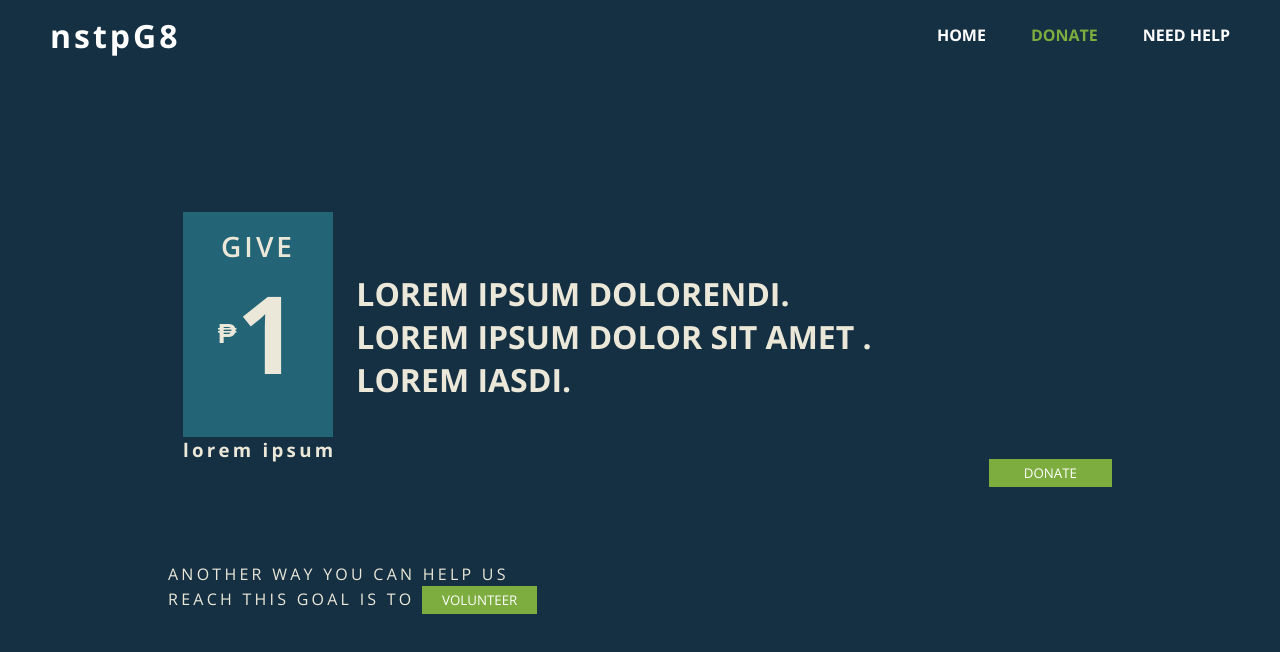
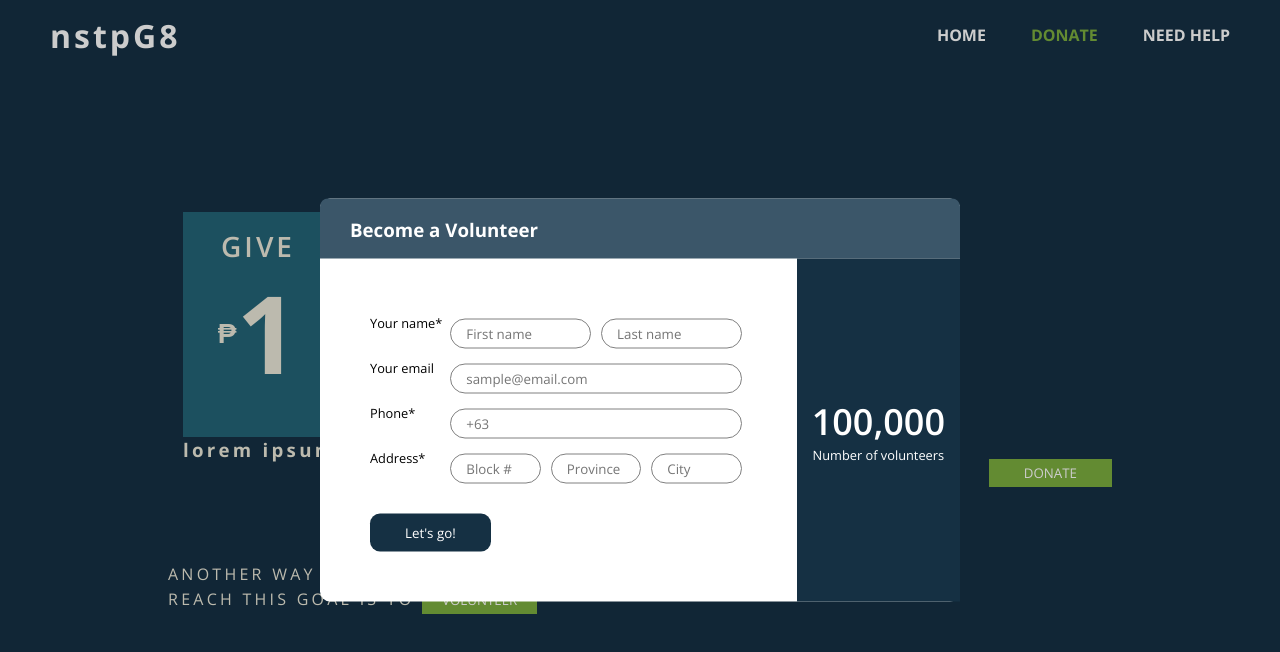
Before and after one commit to luckyx314/projectInom, a React (Create React App) app in the folder client/: page /donate in a window 1280 px wide. Shown: the top 652 px of the page. Built offline with nearby package versions, Linux system fonts and the light colour scheme.

Commit message:
new file: volunteer modal

```diff
--- a/client/src/components/Modals/Modal.css
+++ b/client/src/components/Modals/Modal.css
@@ -3,7 +3,7 @@
     top: 50%;
     left: 50%;
     min-width: 300px;
-    max-width: 600px;
+    max-width: 700px;
     transform: translate(
         -50%,
         -50%
@@ -12,7 +12,6 @@
     background-color: white;
     border-radius: 10px;
     z-index: 100;
-
 }
 
 .modal-overlay {
--- a/client/src/components/Modals/Modal.js
+++ b/client/src/components/Modals/Modal.js
@@ -6,11 +6,15 @@ import "./Modal.css";
 
 // react redux
 import { useSelector } from "react-redux";
+import VolunteerModal from "./VolunteerModal/VolunteerModal";
 
 const Modal = () => {
     const isModalOpen = useSelector((state) => state.modalReducer.isModalOpen);
     const donationModalStatus = useSelector(
         (state) => state.modalReducer.open_donationModal
+    );
+    const volunteerModalStatus = useSelector(
+        (state) => state.modalReducer.open_volunteerModal
     );
 
     if (isModalOpen) {
@@ -21,7 +25,13 @@ const Modal = () => {
                         <h3>Become a Patron</h3>
                     </div>
                 )}
+                {volunteerModalStatus && (
+                    <div className="modal-title-container">
+                        <h3>Become a Volunteer</h3>
+                    </div>
+                )}
                 {donationModalStatus && <DonationModal />}
+                {volunteerModalStatus && <VolunteerModal />}
             </div>
         );
     } else {
--- /dev/null
+++ b/client/src/components/Modals/VolunteerModal/VolunteerModal.css
@@ -0,0 +1,94 @@
+.volunteer-modal-wrapper {
+    display: flex;
+}
+
+/* FORM */
+.volunteer-form-container form div {
+    display: flex;
+    justify-content: space-between;
+    margin: 5px 0;
+}
+
+.input-container {
+    width: 80%;
+}
+
+.volunteer-form-container form label {
+    color: black;
+    font-size: .8rem
+}
+
+.volunteer-form-container {
+    border-radius: 20px;
+    padding: 20px;
+}
+
+.volunteer-form-container form {
+    padding: 30px;
+}
+
+.volunteer-form-container input[type="text"],
+.volunteer-form-container input[type="number"],
+.volunteer-form-container input[type="email"],
+.volunteer-form-container input[type="textbox"] {
+    width: 100%;
+    outline: none;
+    border: 1px solid grey;
+    margin: 0 5px;
+    border-radius: 20px;
+    padding: 5px 15px;
+}
+
+.contact-details-txt {
+    color: white;
+    font-size: 1.75rem;
+    margin-bottom: 25px;
+}
+
+.volunteer-form-container textarea {
+    height: 100px;
+    border-radius: 10px;
+    outline: none;
+    width: 100%;
+    padding: 15px;
+    resize: none;
+}
+
+.volunteer-form-container input[type="submit"] {
+    padding: 10px 35px;
+    border: none;
+    outline: none;
+    cursor: pointer;
+    margin-top: 20px;
+    background-color: #153043;
+    color: white;
+    border-radius: 10px;
+}
+
+.volunteer-count-container {
+    width: 30%;
+}
+
+.volunteer-count {
+    height: 100%;
+    width: 100%;
+    background-color: #153043;
+    display: flex;
+    align-items: center;
+    justify-content: center;
+    flex-direction: column;
+    padding: 15px;
+}
+
+.volunteer-count span {
+    font-size: 2.25rem;
+    color: white;
+    font-weight: 600;
+}
+
+.volunteer-count div {
+    font-size: .8rem;
+    color: white;
+    width: 100%;
+    text-align: center;
+}
--- /dev/null
+++ b/client/src/components/Modals/VolunteerModal/VolunteerModal.js
@@ -0,0 +1,64 @@
+import React from "react";
+import "./VolunteerModal.css";
+
+const VolunteerModal = () => {
+    return (
+        <div className="volunteer-modal-wrapper">
+            <div className="volunteer-form-container">
+                <form action="">
+                    <div>
+                        <label htmlFor="">Your name*</label>
+                        <div className="input-container">
+                            <input
+                                type="text"
+                                placeholder="First name"
+                                required
+                            />
+                            <input
+                                type="text"
+                                placeholder="Last name"
+                                required
+                            />
+                        </div>
+                    </div>
+                    <div>
+                        <label htmlFor="">Your email</label>
+                        <div className="input-container">
+                            <input
+                                type="email"
+                                placeholder="sample@email.com"
+                            />
+                        </div>
+                    </div>
+                    <div>
+                        <label htmlFor="">Phone*</label>
+                        <div className="input-container">
+                            <input type="number" placeholder="+63" required />
+                        </div>
+                    </div>
+                    <div>
+                        <label htmlFor="">Address*</label>
+                        <div className="input-container">
+                            <input type="text" placeholder="Block #" required />
+                            <input
+                                type="text"
+                                placeholder="Province"
+                                required
+                            />
+                            <input type="text" placeholder="City" required />
+                        </div>
+                    </div>
+                    <input type="submit" value="Let's go!" />
+                </form>
+            </div>
+            <div className="volunteer-count-container">
+                <div className="volunteer-count">
+                    <span>{Number(100000).toLocaleString()}</span>
+                    <div>Number of volunteers</div>
+                </div>
+            </div>
+        </div>
+    );
+};
+
+export default VolunteerModal;
--- a/client/src/redux/reducers/modalReducer/modalReducer.js
+++ b/client/src/redux/reducers/modalReducer/modalReducer.js
@@ -1,6 +1,7 @@
 const modalState = {
     open_donationModal: false,
-    isModalOpen: false,
+    open_volunteerModal: true,
+    isModalOpen: true,
 };
 
 const modalReducer = (state = modalState, action) => {
```
